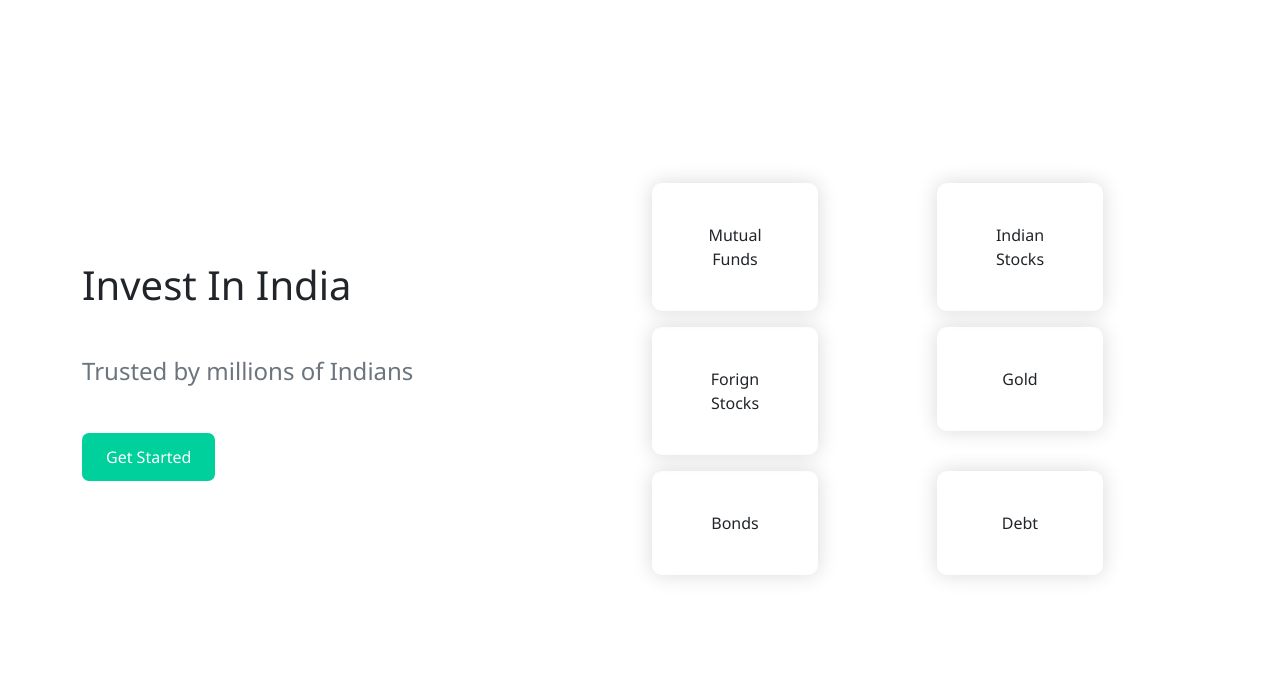
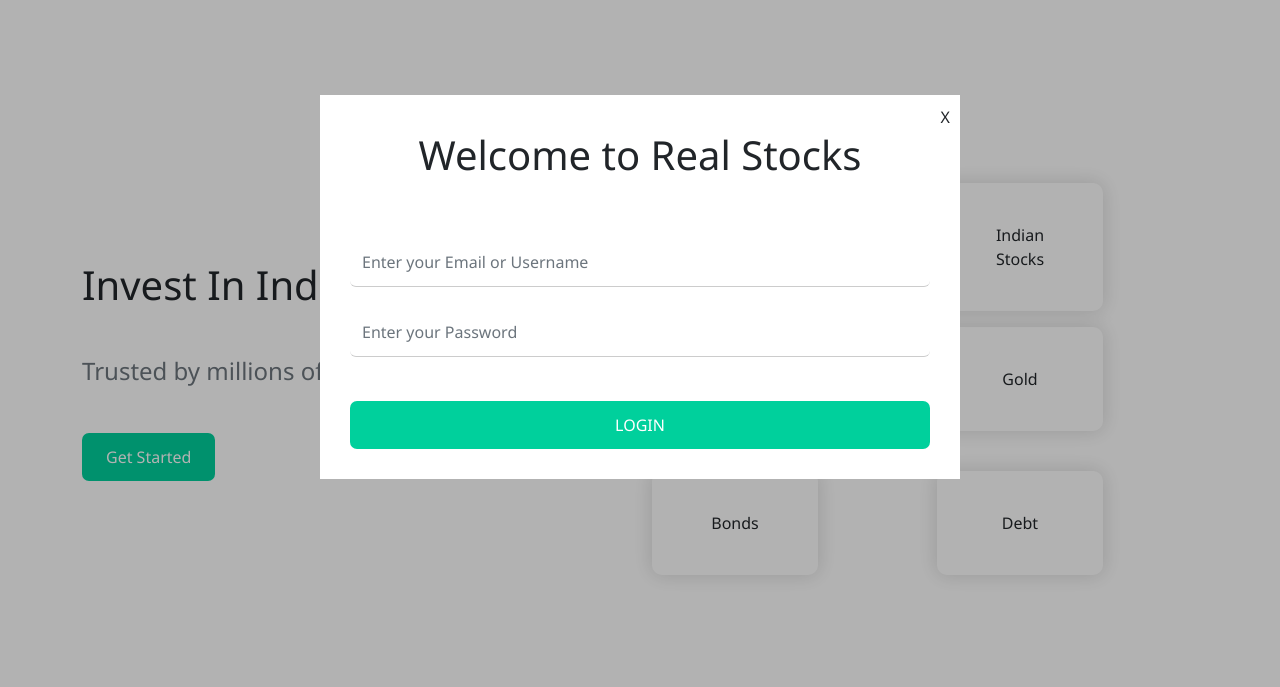
Before and after one commit to Beingyourself-shrey/realStocks, a website: page index.html in a window 1280 px wide. Both pictures are taken after a click on the button "Login/Register". Shown: the part 113-800 px from the top of the page. Drawn offline with nearby package versions, Linux system fonts and the light colour scheme.

Commit message:
added script for modal box and written modal box logic in html and css

```diff
--- a/css/index.css
+++ b/css/index.css
@@ -2,6 +2,59 @@
     font-family: 'Noto Sans', sans-serif;
     /* border:1px solid red; */
 }
+/* -----------------------------------------Dialogue or Modal Box------------------------------------------- */
+.modal-shadow-drop{
+    position: fixed;
+    display: flex;
+    width: 100vw;
+    height: 100vh;
+    background-color: rgba(0,0,0,0.3);
+    align-items: center;
+    justify-content: center;
+    top: 0;
+    left: 0;
+    right: 0;
+    z-index:2;
+}
+.close-btn{
+    position: absolute;
+    top:10px;
+    right: 10px;
+    cursor: pointer;
+}
+.hide-model-box-with-shadow{
+    display: none;
+}
+.modal-box{
+    position: fixed;
+    width: 50vw;
+    padding: 20px;
+    background-color: white;
+    top: 50%;
+    left: 50%;
+    transform: translate(-50%, -50%);
+    z-index: 3;
+}
+.form-group{
+    padding: 10px;
+
+}
+.login-input{
+    height: 50px;
+    border: none;
+    border-bottom: 1px solid #ccc;
+}
+.login-input:focus,.login-input:active{
+    /* outline: none; */
+    box-shadow: none;
+
+}
+.custom-login-button-main{
+   width: 100%;
+}
+
+/* -----------------------------------------Header------------------------------------------- */
+
 .logo{
     width: 140px;
     flex:1;
@@ -38,6 +91,7 @@
 .space-seperator{
     height: 20vh;
 }
+/* -----------------------------------------second section------------------------------------------- */
 
 .investing-option-container{
     text-align: center;
@@ -49,6 +103,7 @@
     box-shadow: 4px 4px 40px 3px #ddd;
     cursor: pointer;
 }
+/* -----------------------------------------third section------------------------------------------- */
 
 #particles-js{
     width: 100%;
@@ -73,6 +128,8 @@
     background-size: 30vw 30vh;
 
 }
+/* -----------------------------------------fourth section------------------------------------------- */
+
 .heading{
     text-align: center;
 }
--- a/index.html
+++ b/index.html
@@ -28,6 +28,30 @@
   </head>
 
   <body>
+
+    <!-- Modal Box -->
+    <section class="modal-shadow-drop hide-model-box-with-shadow" onclick="hideDialogueBox()"></section>
+        <article class="modal-box hide-model-box-with-shadow">
+          <span class="close-btn" onclick="hideDialogueBox()">X</span>
+            <form class="form">
+              <h1 class="text-center mt-3">Welcome to Real Stocks</h1>
+                <div class="form-group mt-5">
+                  <input class="form-control login-input" type="text" placeholder="Enter your Email or Username" />
+                </div>
+                <div class="form-group">
+                  <input class="form-control login-input" type="password" placeholder="Enter your Password" />
+                </div>
+                <div class="form-group mt-4">
+                  <button class="btn btn-success btn-md custom-login-button custom-login-button-main">
+                    LOGIN
+                  </button>
+                </div>
+
+
+            </form>
+        </article>
+
+    <!-- Modal box ends -->
     <!-----------------------------------------------------------------Header-------------------------------------------------------------------------------------->
     <header class="container mt-5">
       <div class="row align-items-center">
@@ -44,7 +68,7 @@
           <i class="seachicon fa fa-search"></i>
         </div>
         <div class="offset-lg-1 col-lg-2" style="flex: 1">
-          <button class="btn btn-success btn-md custom-login-button">
+          <button class="btn btn-success btn-md custom-login-button" onclick="showDialog()">
             Login/Register
           </button>
         </div>
@@ -216,5 +240,6 @@
     <script src="node_modules/bootstrap/dist/js/bootstrap.min.js"></script>
     <script src="js/particles.js"></script>
     <script src="js/app.js"></script>
+    <script src="js/index.js"></script>
   </body>
 </html>
--- /dev/null
+++ b/js/index.js
@@ -0,0 +1,13 @@
+let boxShadow = document.getElementsByClassName('modal-shadow-drop')[0];
+let modalBox = document.getElementsByClassName('modal-box')[0];
+
+document.getElementsByClassName('modal-shadow-drop')[0]
+let showDialog = ()=>{
+    boxShadow.classList.remove('hide-model-box-with-shadow')
+    modalBox.classList.remove('hide-model-box-with-shadow')
+}
+
+let hideDialogueBox=()=>{
+    boxShadow.classList.add('hide-model-box-with-shadow')
+    modalBox.classList.add('hide-model-box-with-shadow')
+}
```
